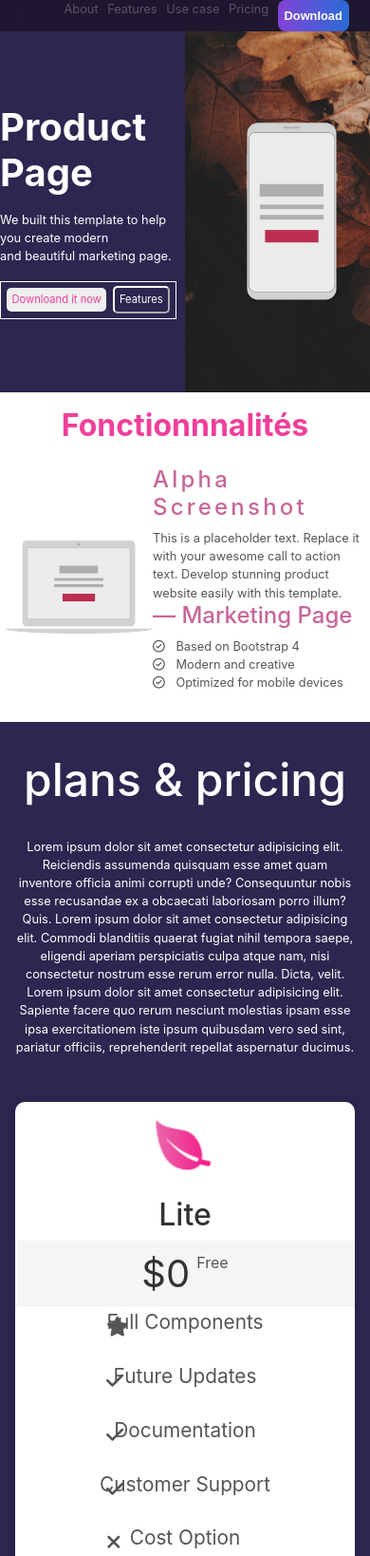
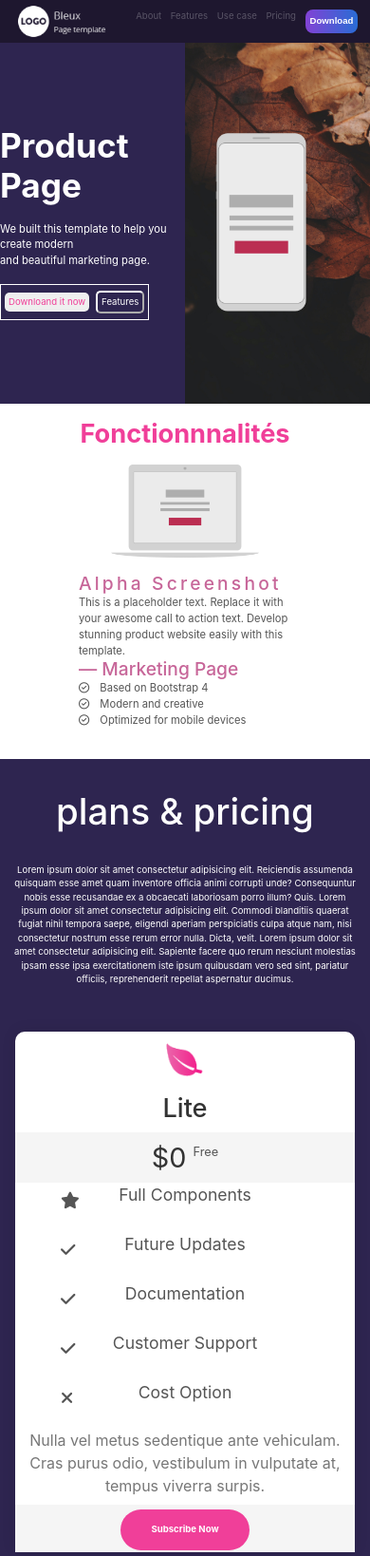
Before and after one commit to Brian7st/product-page, a plain HTML site: page index.html in a window 390 px wide. Shown: the top 1638 px of the page at 95% size. Drawn offline with nearby package versions, Linux system fonts and the light colour scheme.

Commit message:
Responsive2

```diff
--- a/style/style.css
+++ b/style/style.css
@@ -2,6 +2,9 @@
     margin: 0;
     padding: 0;
     box-sizing: border-box;
+}
+h2{
+    margin: 0;
 }
 p{
     margin: 0;
@@ -44,11 +47,11 @@ p{
 
     /* Tamaños de texto (clamp) */
     --text-xs: clamp(0.5rem, 1vw, 0.8rem);
-    --text-sm: clamp(0.8rem, 1.2vw, 1rem);
-    --text-md: clamp(0.8rem, 1.5vw, 1.5rem);
-    --text-lg: clamp(1.5rem, 2vw, 2rem);
-    --text-xl: clamp(2rem, 3vw, 3rem);
-    --text-xxl: clamp(3rem, 6vw, 6.5rem);
+    --text-sm: clamp(0.7rem, 1.2vw, 1rem);
+    --text-md: clamp(0.6rem, 1.5vw, 1.5rem);
+    --text-lg: clamp(1.2rem, 2vw, 2rem);
+    --text-xl: clamp(1.7rem, 3vw, 3rem);
+    --text-xxl: clamp(2.4rem, 6vw, 6.5rem);
 
     --shadow-sm: 0 0 15px var(--color-shadow);
     --shadow-md: 0 8px 16px var(--color-shadow-hover);
@@ -384,6 +387,10 @@ footer {
 footer p {
     margin: 0;
 }
+    .footer-logo ul{
+        display: flex;
+        gap: 2rem;
+    }
 
 .social-icons {
     list-style: none;
@@ -423,19 +430,19 @@ footer p {
         padding: 0.3rem 0.4rem;
     }
     .divContaONe1 h2 {
-        font-size: clamp(2.5rem,3vw,3rem);
+        font-size: clamp(2.2rem,3vw,3rem);
     }
     .divContaONe1 p{
-        font-size: clamp(0.8rem, 1.2vw,1.5rem);
+        font-size: clamp(0.7rem, 1.2vw,1.5rem);
     }
 
     .button1{
        padding: 4px 5px;
-        font-size: clamp(0.7rem, 1.2vw,1.5rem);
+        font-size: clamp(0.6rem, 1.2vw,1.5rem);
     }
     .button2{
         padding: 4px 5px;
-        font-size: clamp(0.7rem, 1.2vw,1.5rem);
+        font-size: clamp(0.6rem, 1.2vw,1.5rem);
     }
     .divFondoImg img{
         margin-left: 4rem;
@@ -447,36 +454,76 @@ footer p {
         margin: 2rem 0;
     }
     .plan h3 {
-        font-size: clamp(2rem,2vw,2rem);
+        font-size: clamp(1.7rem,2vw,2rem);
     }
     .plan p{
         font-size: clamp(1rem,2vw,2rem);
     }
     .amount {
-        font-size: clamp(2.5rem, 3.5vw, 3rem);
+        font-size: clamp(1.8rem, 3.5vw, 3rem);
     }
 
     .label {
-        font-size: clamp(1rem, 2vw, 2rem) ;
+        font-size: clamp(0.8rem, 2vw, 2rem) ;
 
     }
     .iconos{
         left: 6rem;
     }
     .plan ul li {
-        font-size: clamp(1.3rem,1.5vw,3rem);
+        font-size: clamp(1.1rem,1.5vw,3rem);
     }
     .plans-container{
         grid-template-columns: repeat(1, 1fr);
+    }
+    .footer p{
+        font-size: 0.8rem;
+    }
+    .footer-logo ul{
+        display: flex;
+        gap: 0.5rem;
     }
 }
 
 @media(max-width:480px){
 
     .imagen{
-        width: 0.2vw;
+        width: 27vw;
     }
-
-
-
+    .divHeader a {
+        font-size: 0.6rem;
+    }
+    .button_a {
+        font-size: 0.2;
+        padding: 5px;
+    }
+    .colorBorder{
+        padding: 6px 4px;
+    }
+    .button1{
+        padding: 3px 4px;
+    }
+    .button2{
+         padding: 3px 4px;
+    }
+    .divFondoImg img {
+        margin-left: 2rem;
+    }
+    .divcontainertwo{
+        flex-direction: column;
+        gap: 1rem;
+    }
+    .plan img{
+        width: min(100%,65px);
+    }
+    .iconos{
+        left: 3rem;
+    }
+    .footer p{
+        font-size: 0.6rem;
+    }
+    .footer-logo ul{
+        display: flex;
+        gap: 0.5rem;
+    }
 }
```
